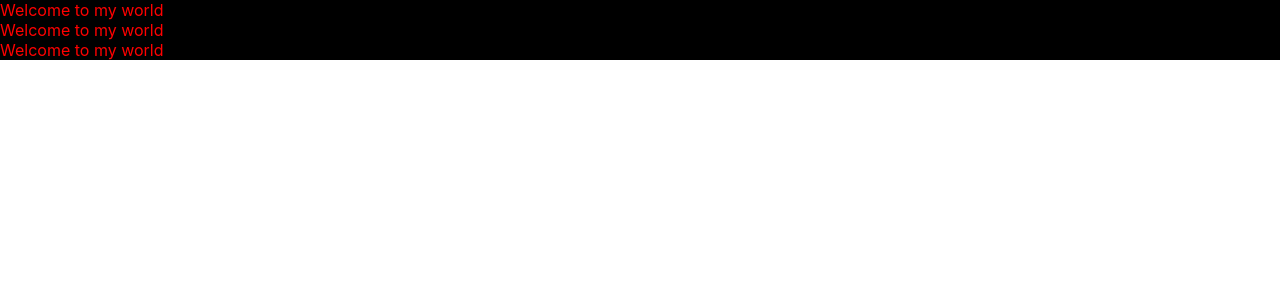
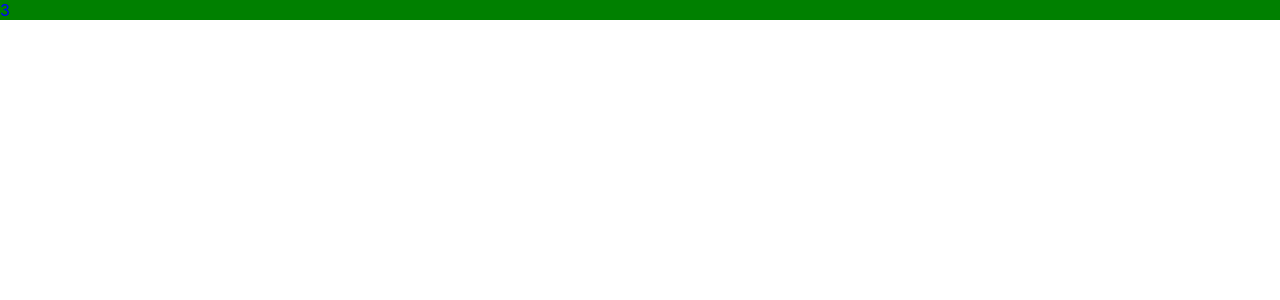
Before and after one commit to WendyYanto/web-programming-lesson-archive, a React (Create React App) app in the folder react/my-app/: page / in a window 1280 px wide. Shown: the top 300 px of the page. Built offline with nearby package versions, Linux system fonts and the light colour scheme.

Commit message:
session 18

```diff
--- a/react/my-app/src/App.js
+++ b/react/my-app/src/App.js
@@ -1,15 +1,33 @@
-import './App.css';
+import './App.css'
+import { useEffect, useState } from 'react'
 
 import Text from './components/text'
 
 function App() {
+  const [info, setInfo] = useState(10)
+  const [color, setColor] = useState('red')
+  const [intervalId, setIntervalId] = useState(0)
+
+  // 1s = 1000ms
+  const id = setInterval(() => {
+    const newInfo = info - 1
+    setInfo(newInfo)
+    setColor('blue')
+
+    clearTimeout(id)
+    setIntervalId(id)
+  }, 1000)
+
   return (
     <div>
-      <Text />
-      <Text />
-      <Text />
+      <Text content={info} color={color} backgroundColor="green" />
+      {/*
+      <Text content="Halo 2" color="green" backgroundColor="blue" />
+      <Text content="Halo 3" color="blue" backgroundColor="red" />
+      <Text content="Halo 4" />
+      */}
     </div>
-  );
+  )
 }
 
-export default App;
+export default App
--- a/react/my-app/src/components/text.js
+++ b/react/my-app/src/components/text.js
@@ -1,9 +1,13 @@
 // import './text.css'
 
-function Text() {
+function Text(props) {
+  const content = props.content
+  const color = props.color || 'red'
+  const backgroundColor = props.backgroundColor || 'black'
+
   return (
-    <div className="text" style={{ color: 'red', backgroundColor: 'black' }}>
-      Welcome to my world
+    <div className="text" style={{ color, backgroundColor }}>
+      { content }
     </div>
   )
 }
```
